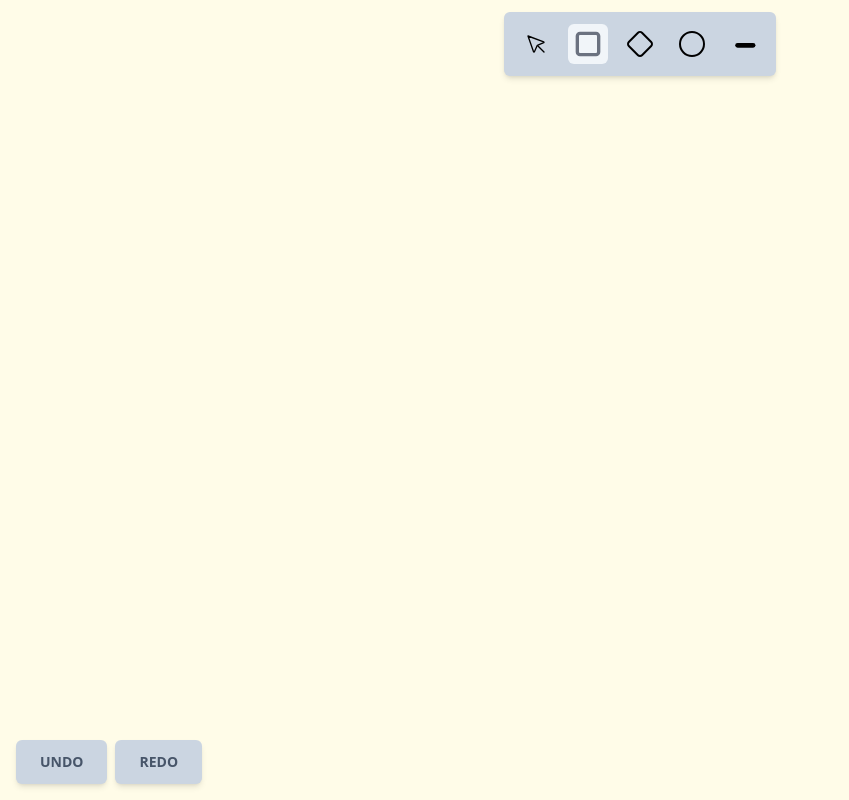
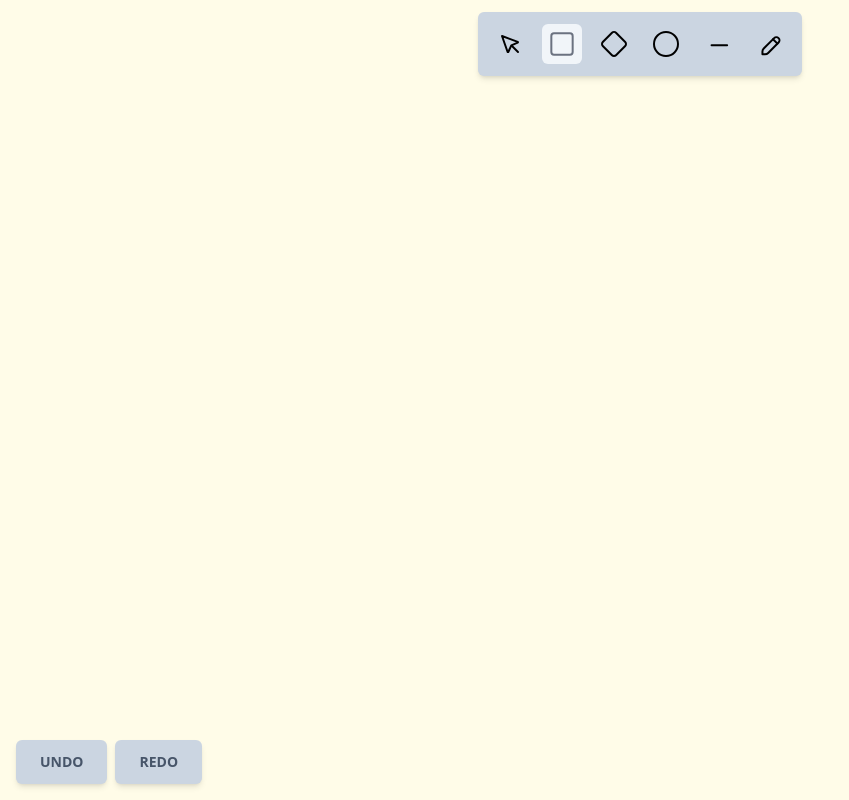
Before and after one commit to mmendesas/whiteboard, a React (Vite) app: page / in a window 1280 px wide. Shown: the whole page, without its empty margins (0-849 px from the left). Built offline with nearby package versions, Linux system fonts and the light colour scheme.

Commit message:
feat: add freehand icon and update stroke width

```diff
--- a/src/components/Icons.tsx
+++ b/src/components/Icons.tsx
@@ -24,7 +24,7 @@ const getSvgBase = (data: React.ReactNode, props: any) => {
 
 export const RectangleIcon = (props: any) =>
   getSvgBase(
-    <g strokeWidth={props.strokeWidth || 2.5}>
+    <g strokeWidth={props.strokeWidth || 1.5}>
       <path stroke="none" d="M0 0h24v24H0z" fill="none"></path>
       <rect x="4" y="4" width="16" height="16" rx="2"></rect>
     </g>,
@@ -33,13 +33,13 @@ export const RectangleIcon = (props: any) =>
 
 export const LineIcon = (props: any) =>
   getSvgBase(
-    <path d="M4.167 10h11.666" strokeWidth={props.strokeWidth || '3.5'}></path>,
+    <path d="M4.167 10h11.666" strokeWidth={props.strokeWidth || 1.5}></path>,
     { ...props, title: 'Line', className: 'relative top-1 left-1' }
   );
 
 export const DiamondIcon = (props: any) => {
   return getSvgBase(
-    <g stroke-width="1.5">
+    <g strokeWidth={1.5}>
       <path stroke="none" d="M0 0h24v24H0z" fill="none"></path>
       <path d="M10.5 20.4l-6.9 -6.9c-.781 -.781 -.781 -2.219 0 -3l6.9 -6.9c.781 -.781 2.219 -.781 3 0l6.9 6.9c.781 .781 .781 2.219 0 3l-6.9 6.9c-.781 .781 -2.219 .781 -3 0z"></path>
     </g>,
@@ -49,7 +49,7 @@ export const DiamondIcon = (props: any) => {
 
 export const EllipseIcon = (props: any) => {
   return getSvgBase(
-    <g stroke-width="1.5">
+    <g strokeWidth={1.5}>
       <path stroke="none" d="M0 0h24v24H0z" fill="none"></path>
       <circle cx="12" cy="12" r="9"></circle>
     </g>,
@@ -59,7 +59,12 @@ export const EllipseIcon = (props: any) => {
 
 export const SelectionIcon = (props: any) => {
   return getSvgBase(
-    <g stroke="currentColor" stroke-linecap="round" stroke-linejoin="round">
+    <g
+      stroke="currentColor"
+      strokeWidth={1.5}
+      strokeLinecap="round"
+      strokeLinejoin="round"
+    >
       <path stroke="none" d="M0 0h24v24H0z" fill="none"></path>
       <path d="M6 6l4.153 11.793a0.365 .365 0 0 0 .331 .207a0.366 .366 0 0 0 .332 -.207l2.184 -4.793l4.787 -1.994a0.355 .355 0 0 0 .213 -.323a0.355 .355 0 0 0 -.213 -.323l-11.787 -4.36z"></path>
       <path d="M13.5 13.5l4.5 4.5"></path>
@@ -67,3 +72,16 @@ export const SelectionIcon = (props: any) => {
     { ...props, title: 'Selection' }
   );
 };
+
+export const FreeHandIcon = (props: any) => {
+  return getSvgBase(
+    <g strokeWidth="1.5">
+      <path
+        clip-rule="evenodd"
+        d="m7.643 15.69 7.774-7.773a2.357 2.357 0 1 0-3.334-3.334L4.31 12.357a3.333 3.333 0 0 0-.977 2.357v1.953h1.953c.884 0 1.732-.352 2.357-.977Z"
+      ></path>
+      <path d="m11.25 5.417 3.333 3.333"></path>
+    </g>,
+    { ...props, title: 'FreeHand', className: 'relative top-1 left-1' }
+  );
+};
--- a/src/constants.ts
+++ b/src/constants.ts
@@ -1,6 +1,7 @@
 import {
   DiamondIcon,
   EllipseIcon,
+  FreeHandIcon,
   LineIcon,
   RectangleIcon,
   SelectionIcon,
@@ -12,4 +13,5 @@ export const toolbox = [
   { name: 'diamond', icon: DiamondIcon },
   { name: 'ellipse', icon: EllipseIcon },
   { name: 'line', icon: LineIcon },
+  { name: 'freehand', icon: FreeHandIcon },
 ];
```
